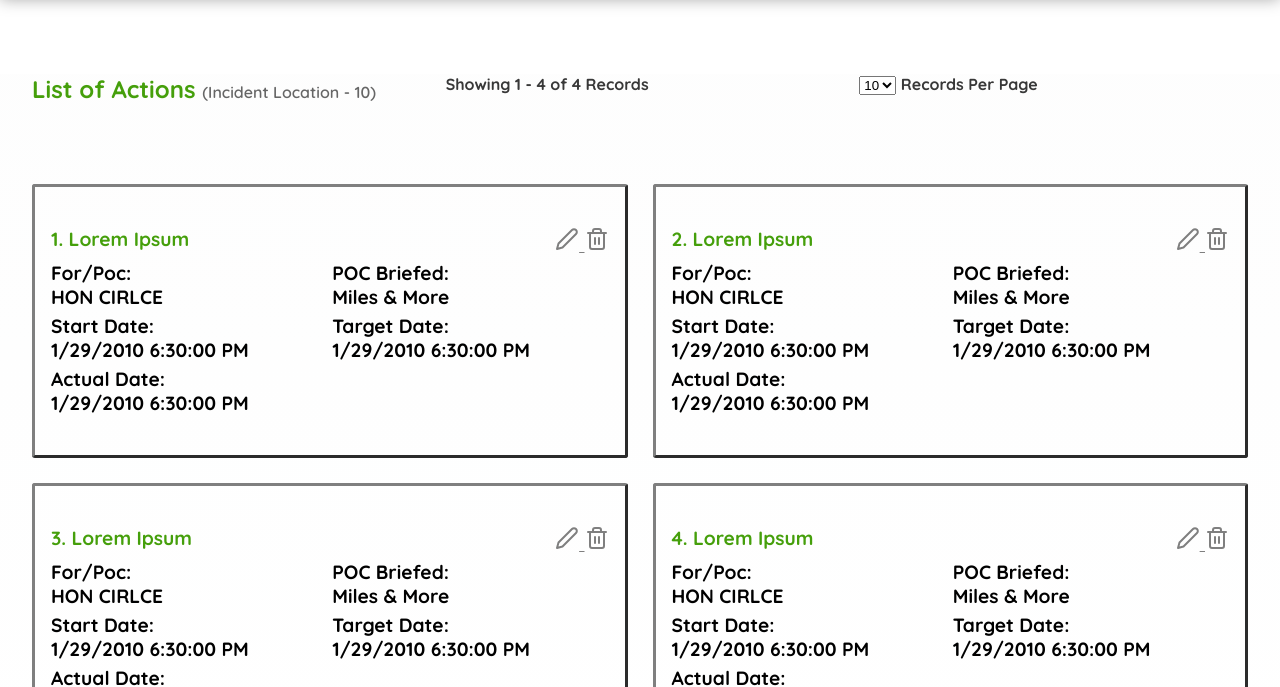
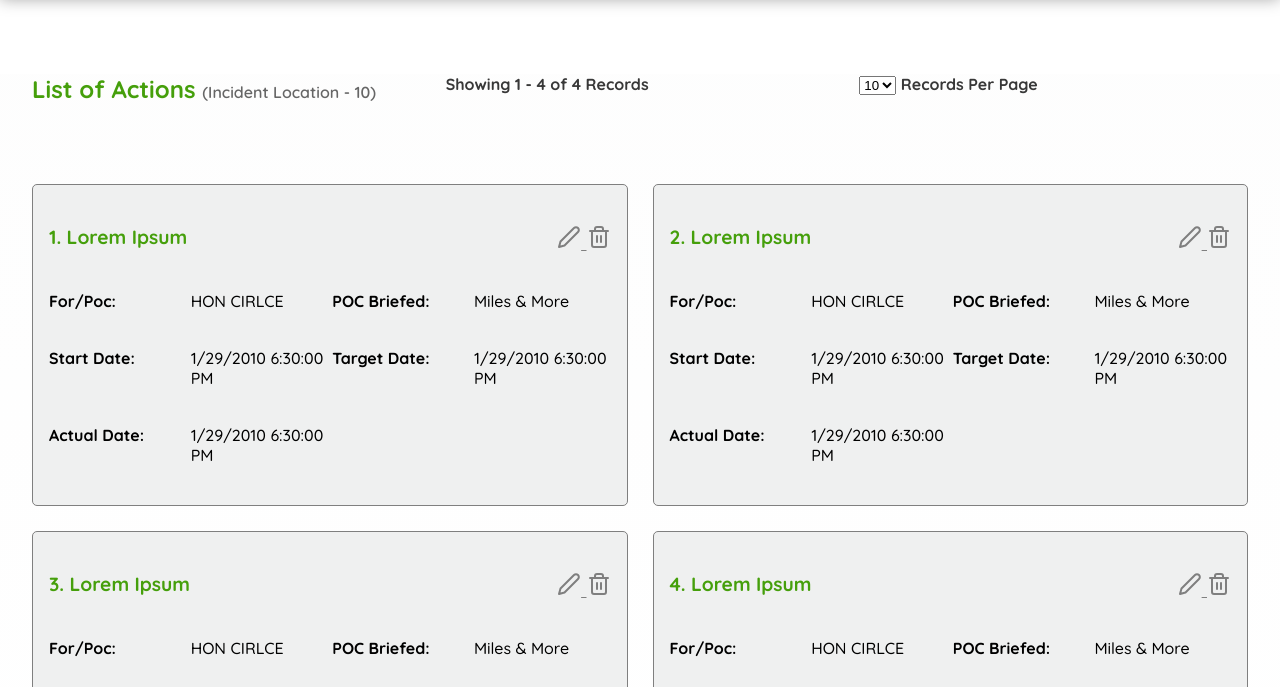
Before and after one commit to saisashreek2692/nagarro-test-file, a website: page index.html in a window 1280 px wide. Shown: the part 86-773 px from the top of the page. Drawn offline with nearby package versions, Linux system fonts and the light colour scheme; files that its build step writes are made by us from their sources.

Commit message:
New Cards UI Added

```diff
--- a/assets/sass/_actions.scss
+++ b/assets/sass/_actions.scss
@@ -74,8 +74,9 @@
         &--Box {
             width: 100%;
             height: max-content;
-            border: 3px outset #7f7f7f;
-            border-radius: 3px;
+            border: 1px solid #7f7f7f;
+            border-radius: 5px;
+            background-color: #eff0f0;
         }
 
         &--Title {
@@ -116,5 +117,24 @@
                 }
             }
         }
+
+        &--Info {
+            display: grid;
+            grid-template-rows: auto;
+            grid-template-columns: repeat(2, 1fr);
+            grid-gap: 5px;
+            margin-top: 2rem;
+
+            &-Name {
+                font-size: 1rem;
+                font-weight: 700;
+            }
+            &-Content {
+                font-size: 1rem;
+                font-weight: 500;
+                justify-content: start;
+                align-self: start;
+            }
+        }
     }
 }
```
